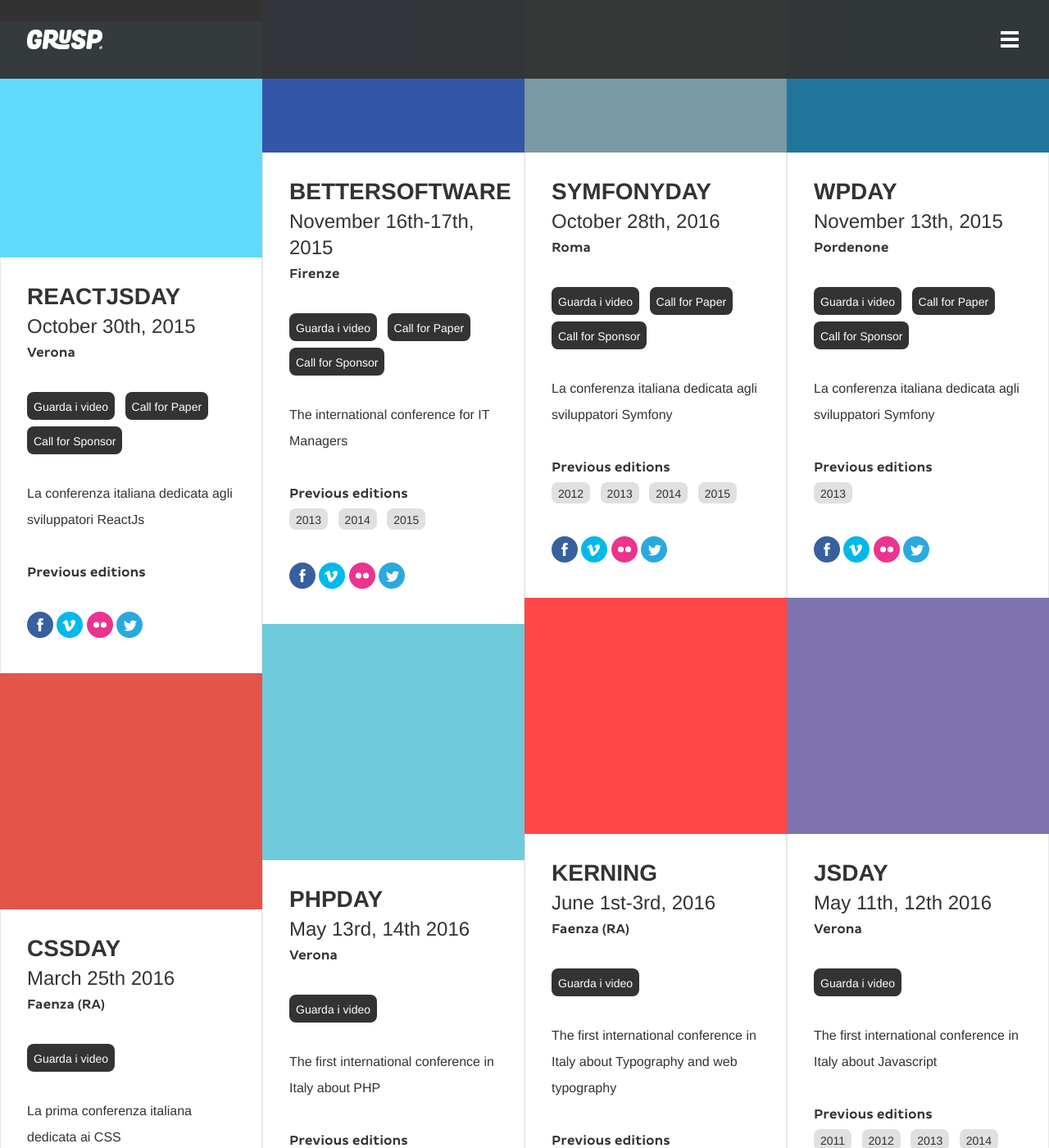
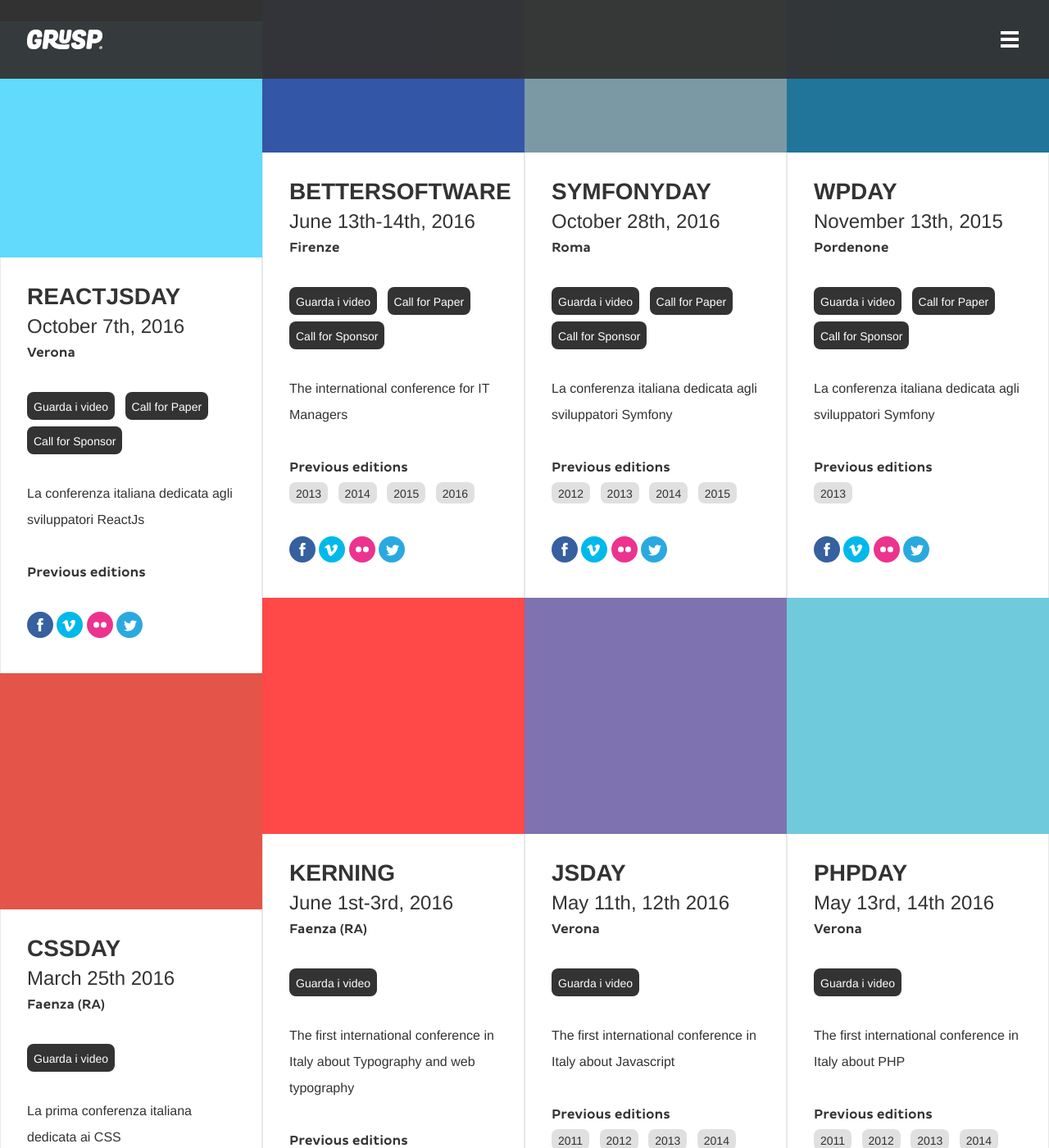
Before and after one commit to pantarei-mb/GrUSP.org, a Jekyll site: the page built from it/index.html, in a window 1280 px wide and 1400 px high, scrolled down 994 px. Shown: the whole window at 82% size. Built offline with Jekyll 4.4.1, drawn with Linux system fonts in a browser that asks for light colours; some web fonts are replaced; some of the changed text lies outside the part shown.

Commit message:
Vari fix a css/date/video/fb/twitter

```diff
--- a/_data/conferences.yml
+++ b/_data/conferences.yml
@@ -2,7 +2,7 @@
   url: http://www.bettersoftware.it
   name: BetterSoftware
   datetime: 16-11-2015
-  date: November 16th-17th, 2015
+  date: June 13th-14th, 2016
   location: Firenze
   cfp: http://www.bettersoftware.it/call-paper
   cfs: http://www.bettersoftware.it/sponsor
@@ -11,7 +11,7 @@
   fb: https://www.facebook.com/BetterSoftware
   twitter: better_software
   photos: http://flickr.com
-  editions: [ { url: 'http://www.bettersoftware.it/2013', year: 2013 },{ url: 'http://www.bettersoftware.it/2014', year: 2014 }, {url: 'http://2015.bettersoftware.it', year: 2015} ]
+  editions: [ { url: 'http://www.bettersoftware.it/2013', year: 2013 },{ url: 'http://www.bettersoftware.it/2014', year: 2014 }, {url: 'http://WWW.bettersoftware.it/2015', year: 2015}, {url: 'http://WWW.bettersoftware.it', year: 2016} ]
 - class: sfday
   url: http://www.symfonyday.it
   name: SymfonyDay
@@ -40,16 +40,16 @@
   twitter: wpdayit
   photos: http://flickr.com
   editions: [ { url: 'http://2013.wpday.it', year: 2013 } ]
-- class: reactday
+- class: reactjsday
   url: http://www.reactjsday.it
   name: ReactJsDay
-  cfp: https://docs.google.com/a/grusp.org/forms/d/1Mq6ZJ1N2TaNrLk7e_X1OhH2mKQHKCnlZTgdRvbmc48Q/viewform
+  cfp: https://docs.google.com/forms/d/12bm0Ah7WuFyz0kZxDF62PQtfy0j4jBUwA92srQg0bhY/viewform
   cfs: "info@grusp.org?subject=Voglio sponsorizzare il ReactJsDAY"
-  datetime: 30-10-2015
-  date: October 30th, 2015
+  datetime: 07-10-2016
+  date: October 7th, 2016
   location: Verona
   description: La conferenza italiana dedicata agli sviluppatori ReactJs
-  video: http://vimeo.com/grusp
+  video: https://vimeo.com/channels/986495
   fb: http://fb.com/symfonydayit
   twitter: reactjsdayit
   photos: http://flickr.com
@@ -120,18 +120,22 @@
   location: Bologna
   description: Incontro DevOps italiani
   twitter: incontrodevops
+  fb: https://fb.com/incontrodevops/
+  video: https://vimeo.com/album/3949155
   editions: [ { url: 'http://idi2013.devops.it', year: 2013 },{ url: 'http://idi2014.devops.it', year: 2014 }, { url: 'http://www.incontrodevops.it', year. 2015}, { url: 'http://www.incontrodevops.it', year. 2016}]
-- class: docker
-  name: DockerDay
-  url: http://www.dockerday.it
+- class: containerday
+  name: ContainerDay
+  url: http://www.containerday.it
   cfp:
   cfs:
   datetime: 08-04-2016
   date: April 8th, 2016
-  location:
-  description: DockerDay
-  twitter:
-  editions: [ { url: 'http://2016.dockerday.it', year: 2016 } ]
+  location: Verona
+  description: ContainerDay
+  twitter: containerdayit
+  fb: http://fb.com/ContainerDay/
+  video: https://vimeo.com/channels/1054035
+  editions: [ { url: 'http://2016.containerday.it', year: 2016 } ]
 - class: nosqlday
   url: http://2014.nosqlday.it
   name: NoSQLDay
--- a/_data/media_partners_2016.yml
+++ b/_data/media_partners_2016.yml
@@ -1,3 +1,7 @@
+- name: "Pragma Conference"
+  img: pragma-conf-2016.png
+  url: http://pragmaconference.com/
+
 - name: Codemotion
   img: codemotion.png
   url: http://www.codemotionworld.com/
--- a/css/frontsize-less-2.0.0/themes/default/widgets/conf.less
+++ b/css/frontsize-less-2.0.0/themes/default/widgets/conf.less
@@ -57,9 +57,11 @@
     .setConfColor(sfday,  #7b99a4);
     .setConfColor(cssday,  #e45448);
     .setConfColor(zfday,  #407E31);
+    .setConfColor(reactjsday,  #126076);
+    .setConfColor(containerday,  #27ace7);
     .setConfColor(mageday,  #f57c1a);
     .setConfColor(nosqlday,  #928a74);
-    .setConfColor(reactday, #61dafb);
+    .setConfColor(reactjsday, #61dafb);
     .setConfColor(wpday, #21759b);
     .setConfColor(idi, #0c419a);
 }
```
Also changed, not shown: css/frontsize.min.css, img/media-partners/pragma-conf-2016.png (added), 1 other file.
